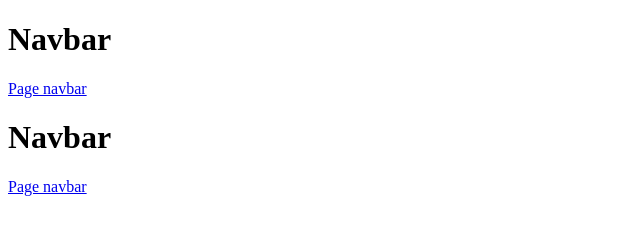
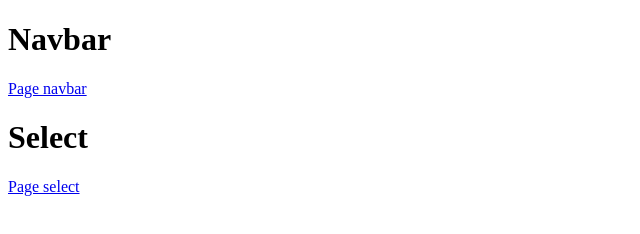
Before and after one commit to lukasapollo/JUMP-CSS, a plain HTML site: page index.htm in a window 1280 px wide. Shown: the full height of the page, 0-640 px from the left. Drawn offline with Linux system fonts and the light colour scheme.

Commit message:
Update index.htm

```diff
--- a/index.htm
+++ b/index.htm
@@ -9,7 +9,7 @@
 <body>
     <h1>Navbar</h1>
     <a href="./navbar/navbar.html">Page navbar</a>
-    <h1>Navbar</h1>
-    <a href="./select/index.html">Page navbar</a>
+    <h1>Select</h1>
+    <a href="./select/index.html">Page select</a>
 </body>
 </html>
```
